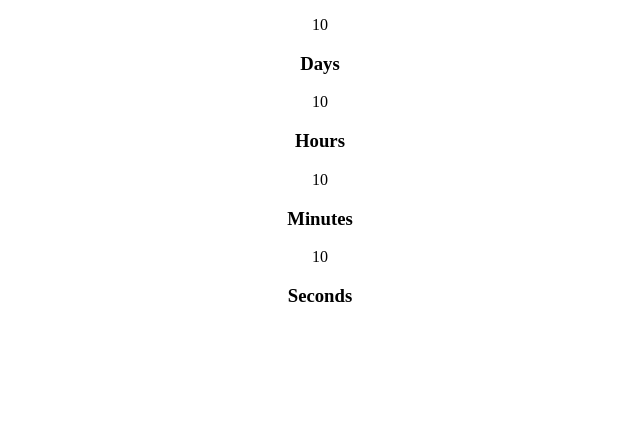
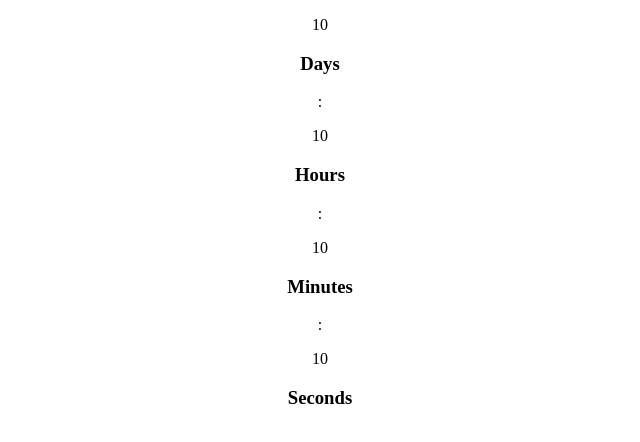
Before and after one commit to Marcraphael12/Launch-countdown-timer, a React (Create React App) app: page / in a window 1280 px wide. Shown: the top 442 px of the page, without its empty margins (320-960 px from the left). Built offline with nearby package versions, Linux system fonts and the light colour scheme.

Commit message:
components/clock: add separators

```diff
--- a/src/components/clock.js
+++ b/src/components/clock.js
@@ -10,15 +10,21 @@ const Clock = ({setDays, setHours, setMinutes, setSeconds}) => {
 						<h3>Days</h3>
 					</div>
 
+					<span>:</span>
+
 					<div className="hours">
 						<p>{setHours}</p>
 						<h3>Hours</h3>
 					</div>
 
+					<span>:</span>
+
 					<div className="minutes">
 						<p>{setMinutes}</p>
 						<h3>Minutes</h3>
 					</div>
+
+					<span>:</span>
 
 					<div className="seconds">
 						<p>{setSeconds}</p>
```
